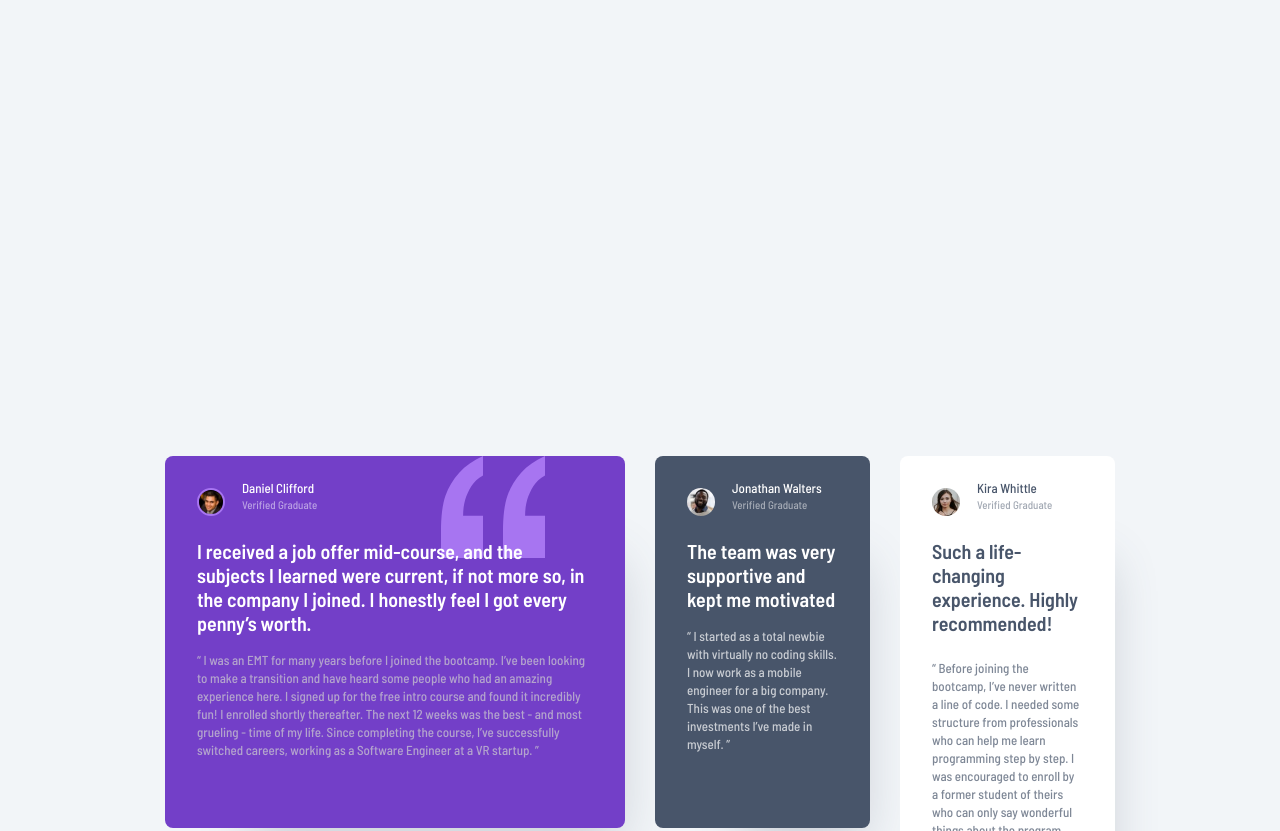
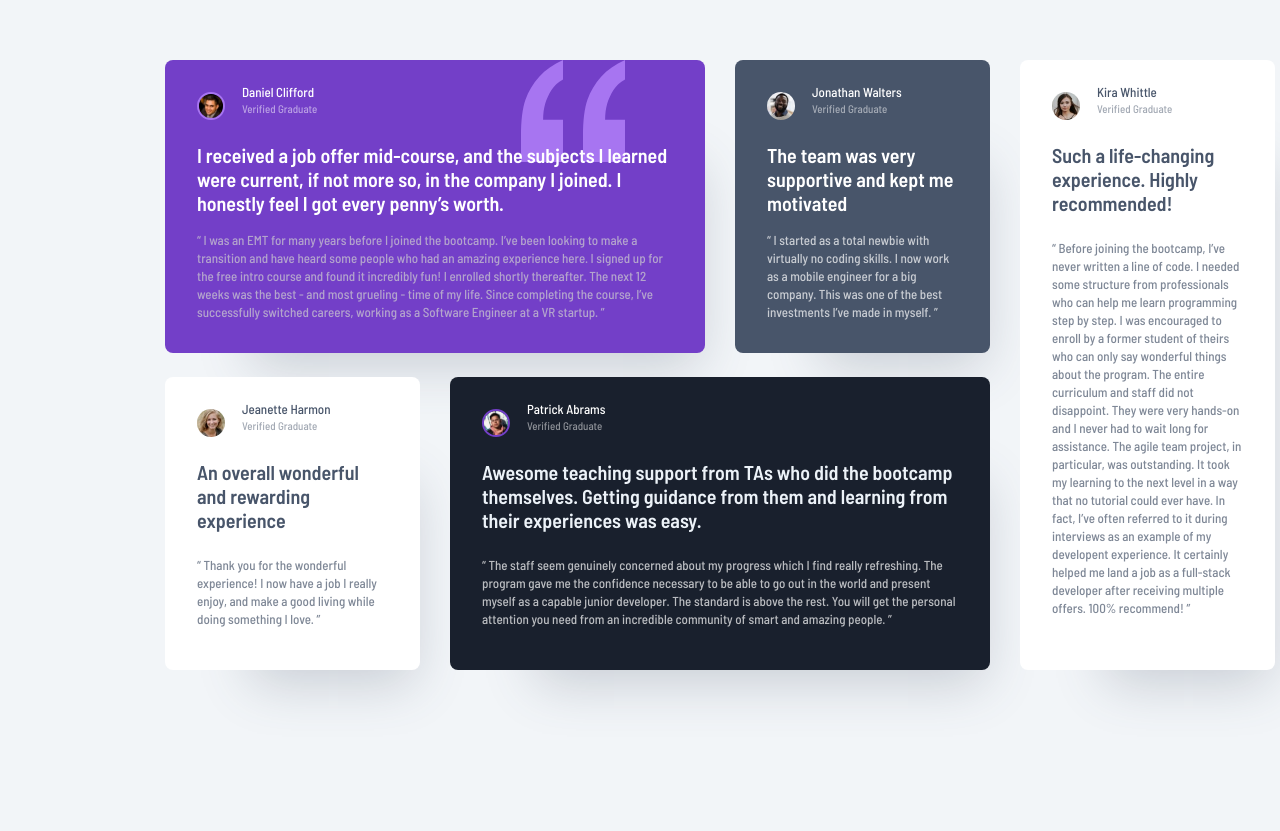
Before and after one commit to VeljkoKnezevic/testimonials-grid-section, a plain HTML site: page index.html in a window 1280 px wide. Shown: the part 104-935 px from the top of the page. Drawn offline with Linux system fonts and the light colour scheme.

Commit message:
Grid fix

```diff
--- a/index.html
+++ b/index.html
@@ -22,7 +22,6 @@
   </head>
   <body>
     <main>
-      <h1>Testimonials</h1>
       <figure class="card daniel">
         <figcaption class="card__info">
           <img
--- a/styles/styles.scss
+++ b/styles/styles.scss
@@ -205,16 +205,12 @@ figure {
   margin: 0;
 }
 
-h1 {
-  visibility: hidden;
-}
-
 @media (min-width: 75em) {
   main {
     padding: 0;
     margin: 164px 165px;
-    grid-template-columns: repeat(4, 1fr);
-    grid-template-rows: repeat(2, 1fr);
+    grid-template-columns: repeat(4, 255px);
+    grid-template-rows: 1fr 1fr;
     column-gap: 30px;
     row-gap: 24px;
 
@@ -250,7 +246,7 @@ h1 {
 
     .kira {
       grid-column: 4 / 5;
-      grid-row: 2 / 4;
+      grid-row: 1 / 3;
       .card__para {
         margin-top: 24px;
       }
```
Also changed, not shown: styles/styles.css, 1 other file.
